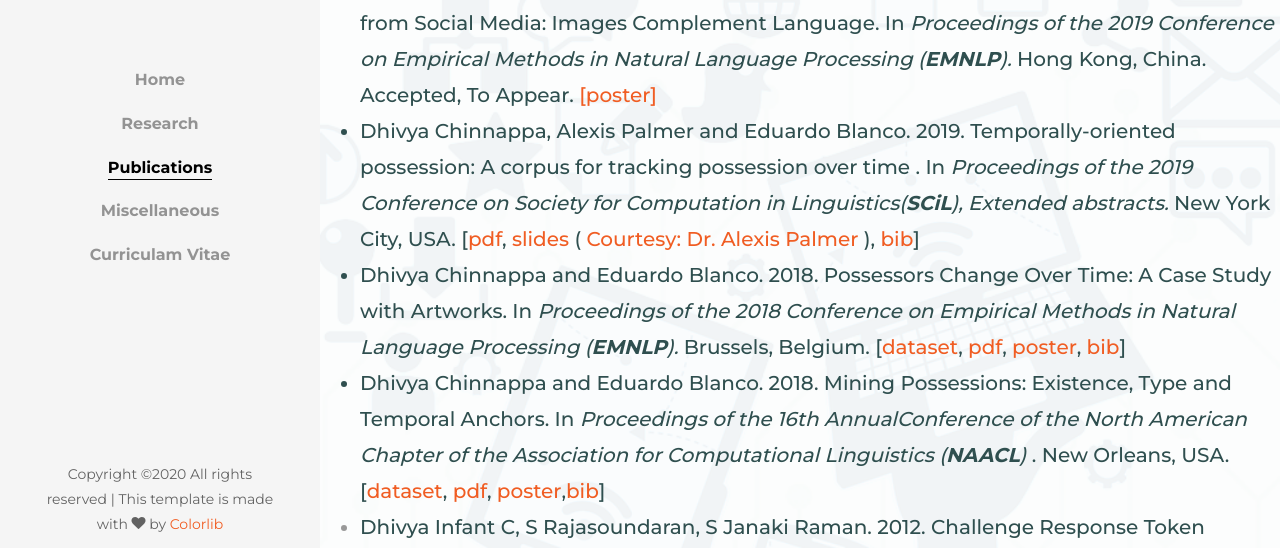
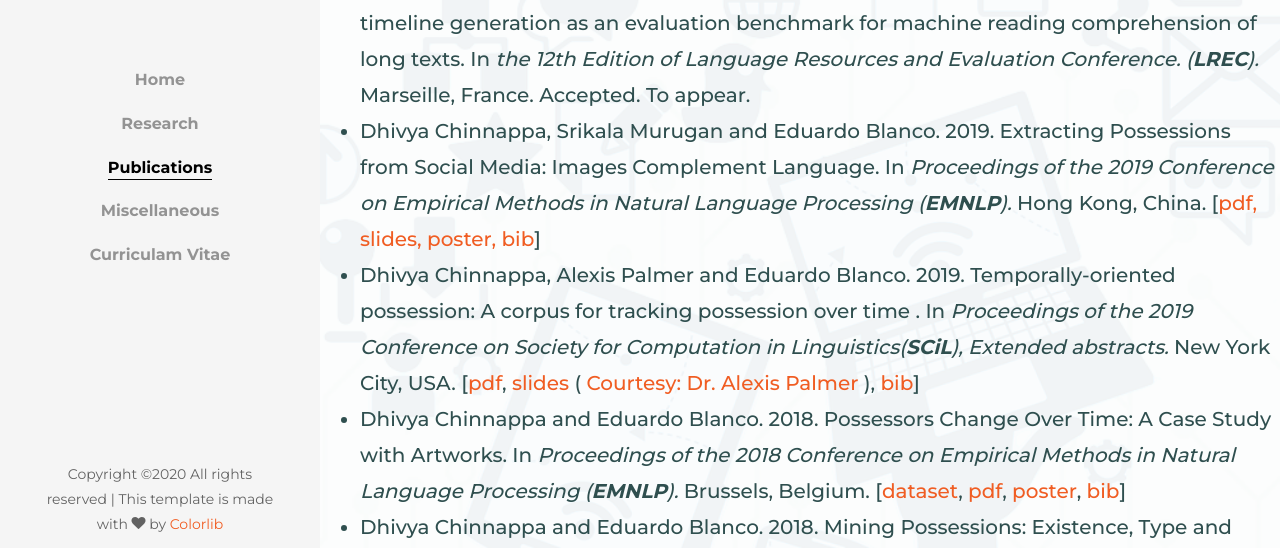
Before and after one commit to dhivyainfant/mypage, a plain HTML site: page docs/publications.html in a window 1280 px wide. Shown: the part 115-663 px from the top of the page. Drawn offline with Linux system fonts and the light colour scheme; some packages are replaced by stand-ins of ours; no server answers; files whose address does not match are found by name.

Commit message:
LREC paper added Intro changed

```diff
--- a/docs/publications.html
+++ b/docs/publications.html
@@ -63,19 +63,20 @@
 <div class="desc">
 <h1 class="mb-4" class="subheading">Publications</h1>
 						<ul> <font color = "darkslategrey">
-<li style="font-size:20px">  Dhivya Chinnappa, Srikala Murugan and Eduardo Blanco. 2019. Extracting Possessions from Social Media: Images Complement Language. In <i> Proceedings of the 2019 Conference on Empirical Methods in Natural Language Processing (<strong>EMNLP</strong>).</i> Hong Kong, China. Accepted, To Appear. <a href="files/emnlp19.pdf">[poster]</a>
-<li style="font-size:20px"> Dhivya Chinnappa, Alexis Palmer and Eduardo Blanco. 2019. Temporally-oriented possession: A corpus for tracking possession over time . In <i>Proceedings of the 2019 Conference on Society for Computation in Linguistics(<strong>SCiL</strong>), Extended abstracts. </i> New York City, USA. [<a href="https://scholarworks.umass.edu/scil/vol2/iss1/32/">pdf</a>, <a href="files/scil19.pdf">slides</a> <font size=".1">(<a href="https://linguistics.unt.edu/alexis-palmer"> Courtesy: Dr. Alexis Palmer </a>)</font>, <a href="files/scil19bib.bib">bib</a>]
+<li style="font-size:20px">  Dhivya Chinnappa, Alexis Palmer and Eduardo Blanco. 2020. WikiPossessions: Possession timeline generation as an evaluation benchmark for machine reading comprehension of long texts. In <i> the 12th Edition of Language Resources and Evaluation Conference. (<strong>LREC</strong>).</i> Marseille, France. Accepted. To appear.
+<li style="font-size:20px">  Dhivya Chinnappa, Srikala Murugan and Eduardo Blanco. 2019. Extracting Possessions from Social Media: Images Complement Language. In <i> Proceedings of the 2019 Conference on Empirical Methods in Natural Language Processing (<strong>EMNLP</strong>).</i> Hong Kong, China. [<a href="files/emnlp19_paper.pdf">pdf,</a> <a href="files/emnlp19_slides.pdf">slides,</a> <a href="files/emnlp19_poster.pdf"> poster, </a> <a href="files/emnlp19bib.bib">bib</a>]
+<li style="font-size:20px"> Dhivya Chinnappa, Alexis Palmer and Eduardo Blanco. 2019. Temporally-oriented possession: A corpus for tracking possession over time . In <i>Proceedings of the 2019 Conference on Society for Computation in Linguistics(<strong>SCiL</strong>), Extended abstracts. </i> New York City, USA. [<a href="files/scil19_paper.pdf">pdf</a>, <a href="files/scil19_slides.pdf">slides</a> <font size=".1">(<a href="https://linguistics.unt.edu/alexis-palmer"> Courtesy: Dr. Alexis Palmer </a>)</font>, <a href="files/scil19bib.bib">bib</a>]
 										<li style="font-size:20px"> Dhivya Chinnappa and Eduardo Blanco. 2018. Possessors Change Over Time:
 										A Case Study with Artworks. In <i>Proceedings of the 2018 Conference on
 											Empirical Methods in Natural Language Processing (<strong>EMNLP</strong>).
 										</i> Brussels, Belgium. [<a href=files/emnlp18dataset.zip>dataset</a>,
-						<a href="http://www.aclweb.org/anthology/D18-1251">pdf</a>, <a href="files/emnlp18.pdf">poster</a>, <a href="files/emnlp19bib.bib">bib</a>]
+						<a href="files/emnlp18_paper.pdf">pdf</a>, <a href="files/emnlp18_poster.pdf">poster</a>, <a href="files/emnlp19bib.bib">bib</a>]
 										<li style="font-size:20px">Dhivya Chinnappa and Eduardo Blanco. 2018. Mining Possessions:
 									Existence, Type and Temporal Anchors. In <i>Proceedings of the 16th
 										AnnualConference of the North American Chapter of the Association for
 										Computational Linguistics (<strong>NAACL</strong>)
 										</i>. New Orleans, USA. [<a href=files/naacl18dataset.zip>dataset</a>,
-						<a href="http://aclweb.org/anthology/N18-1046">pdf</a>, <a href="files/naacl18.pdf">poster</a>,<a href="files/naacl18bib.bib">bib</a>]
+						<a href="files/naacl18_paper.pdf">pdf</a>, <a href="files/naacl18_poster.pdf">poster</a>,<a href="files/naacl18bib.bib">bib</a>]
 									<li style="font-size:20px">Dhivya Infant C, S Rajasoundaran, S Janaki Raman. 2012. Challenge Response Token
 									Generation for Two Factor Authentication. In <i>proceedings of
 								Coimbatore Institute of Information Technology (CiiT)</i>. Chennai, India.
```
Also changed, not shown: docs/index.html (+3 -2 lines), 14 other files.
